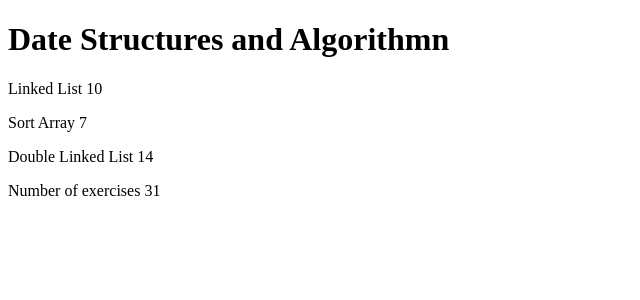
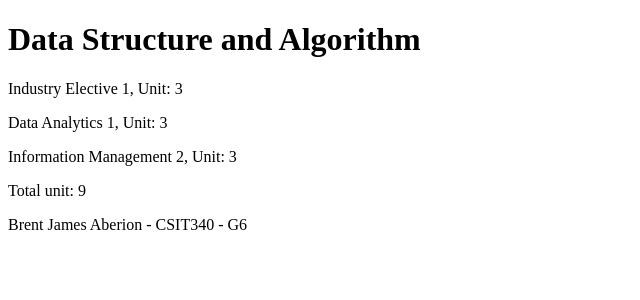
Before and after one commit to brentjamesaberion/CSIT340G6-Lab3-Aberion, a React (Vite) app: page / in a window 1280 px wide. Shown: the top 300 px of the page, without its empty margins (0-640 px from the left). Built offline with nearby package versions, Linux system fonts and the light colour scheme.

Commit message:
1.2: course information step 2

```diff
--- a/src/App.jsx
+++ b/src/App.jsx
@@ -1,25 +1,78 @@
-function App() {
-  const course = 'Date Structures and Algorithmn'
-  const part1 = 'Linked List'
-  const exercises1 = 10
-  const part2 = 'Sort Array'
-  const exercises2 = 7
-  const part3 = 'Double Linked List'
-  const exercises3 = 14
+const Header = (props) => {
+  return (
+    <h1>
+      {props.course}
+    </h1>
+  )
+}
+
+const Content = (props) => {
+  return (
+    <>
+      <Part name={props.course1} unit={props.part1} />
+      <Part name={props.course2} unit={props.part2} />
+      <Part name={props.course3} unit={props.part3} />
+    </>
+  )
+}
+
+const Part = (props) => {
+  return <p>{props.name}, Unit: {props.unit}</p>
+}
+
+const Total = (props) => {
+  return (
+    <p>Total unit: {props.total}</p>
+  )
+}
+const Footer = (props) => {
+  return (
+    <footer>
+      {props.name} - {props.courseCode} - {props.section}
+    </footer>
+  )
+}
+
+const App = () => {
+  const course = 'Data Structure and Algorithm'
+
+  const course1 = 'Industry Elective 1'
+  const part1 = 3
+
+  const course2 = 'Data Analytics 1'
+  const part2 = 3
+
+  const course3 = 'Information Management 2'
+  const part3 = 3
+
+
+  const name = 'Brent James Aberion'
+  const courseCode = 'CSIT340'
+  const section = 'G6'
+
+  const total = part1 + part2 + part3
 
   return (
     <>
-      <h1>{course}</h1>
-      <p>
-        {part1} {exercises1}
-      </p>
-      <p>
-        {part2} {exercises2}
-      </p>
-      <p>
-        {part3} {exercises3}
-      </p>
-      <p>Number of exercises {exercises1 + exercises2 + exercises3}</p>
+      <Header course={course} />
+
+      <Content
+        course1={course1}
+        part1={part1}
+        course2={course2}
+        part2={part2}
+        course3={course3}
+        part3={part3}
+      />
+
+      <Total total={total} />
+
+
+      <Footer
+        name={name}
+        courseCode={courseCode}
+        section={section}
+      />
     </>
   )
 }
```
